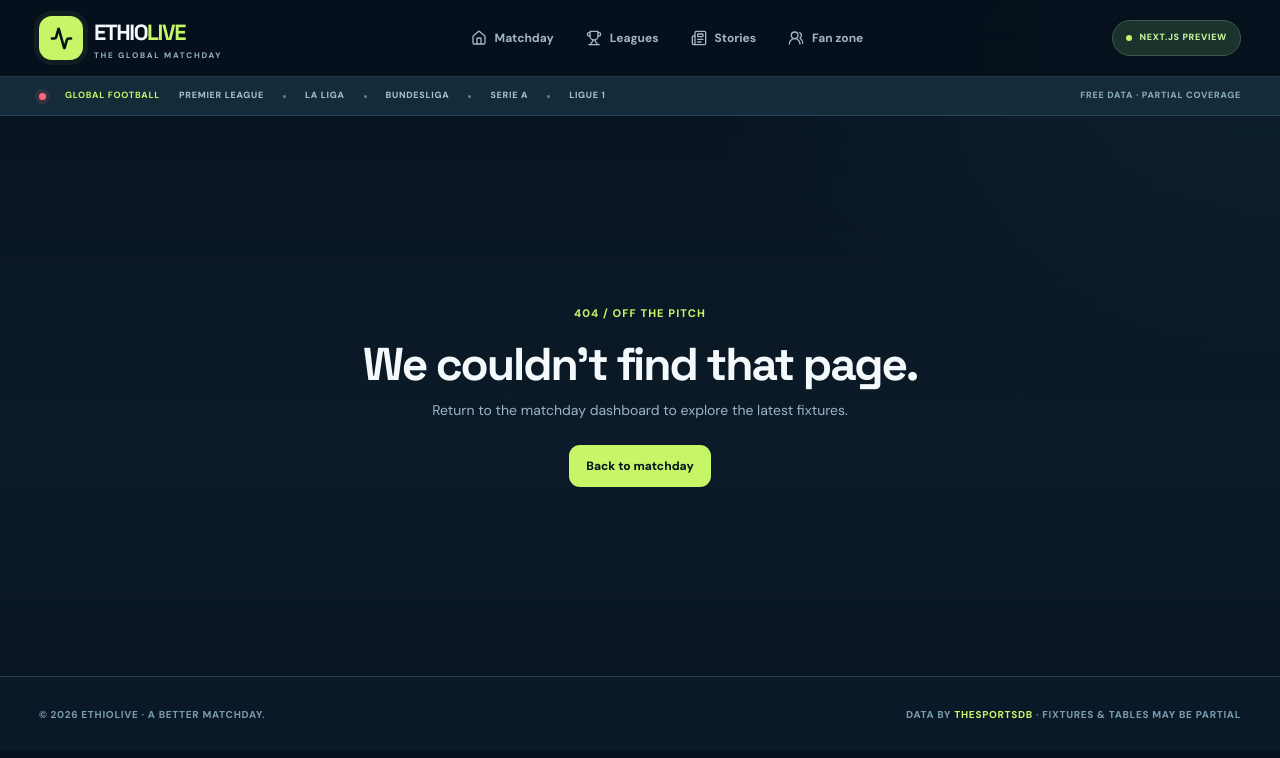
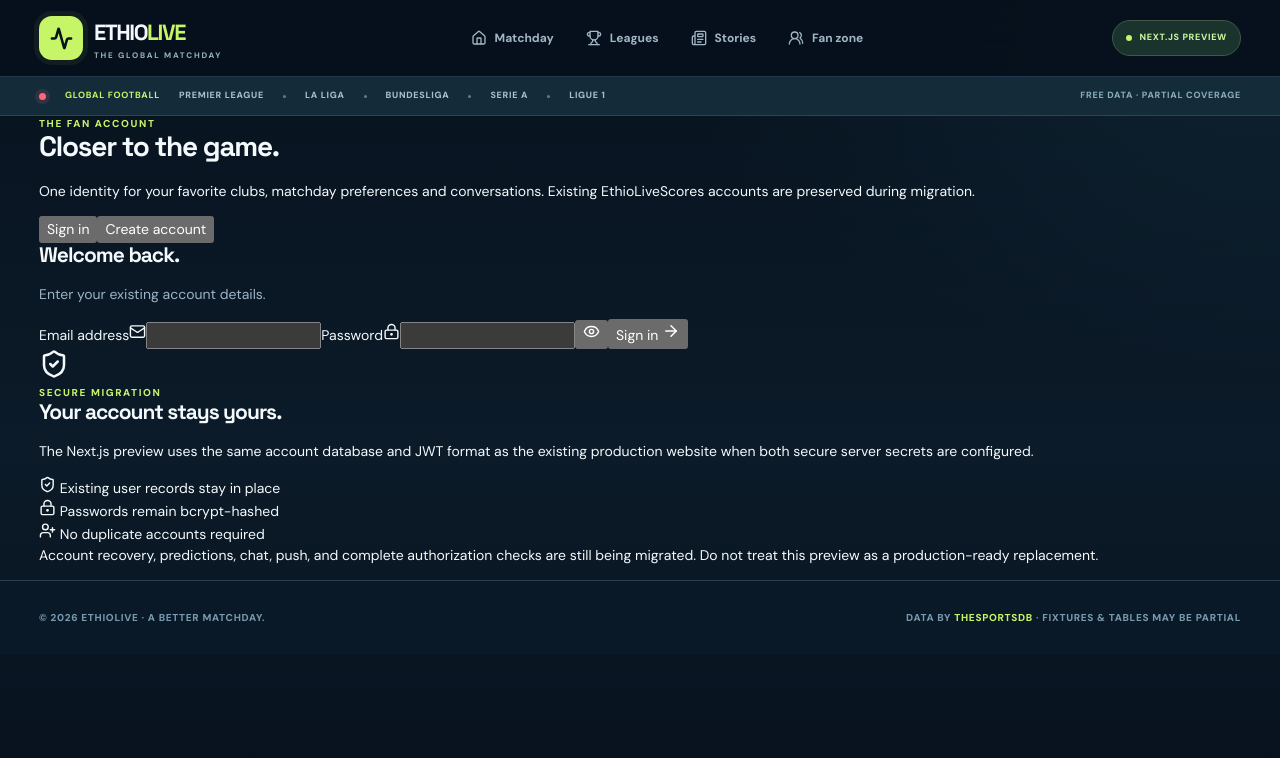
Before and after one commit to Mahiruni/Ethiolivesoccer, a Next.js app in the folder next-preview/: page /account in a window 1280 px wide. Before the commit this address had no page. Shown: the top 758 px of the page. Built offline with nearby package versions, Linux system fonts and the light colour scheme.

Commit message:
next16: add account route for compatible JWT sign-in and profiles

```diff
--- /dev/null
+++ b/next-preview/app/account/page.tsx
@@ -0,0 +1,4 @@
+import type {Metadata} from 'next';
+import AccountCenter from '@/components/AccountCenter';
+export const metadata:Metadata={title:'Your account',description:'Sign in or create an EthioLiveScores football account.'};
+export default function AccountPage(){return <AccountCenter/>}
```
